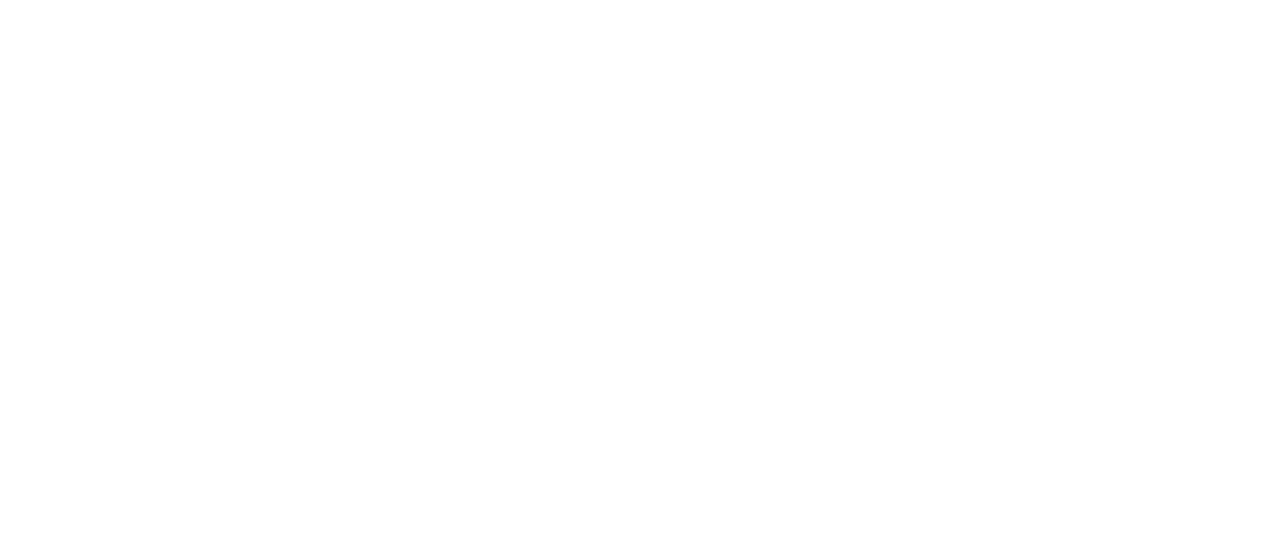
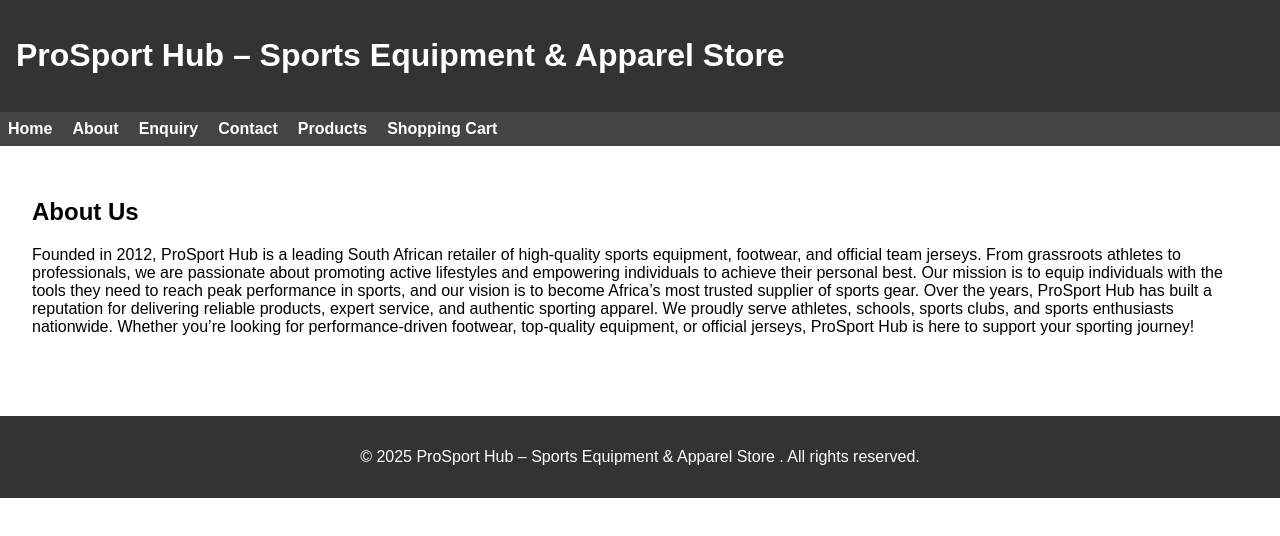
Before and after one commit to nuriyaakbar1/proposal, a plain HTML site: page about.html in a window 1280 px wide. Drawn offline with Linux system fonts and the light colour scheme.

Commit message:
Update about.html

```diff
--- a/about.html
+++ b/about.html
@@ -3,9 +3,85 @@
 <head>
     <meta charset="UTF-8">
     <meta name="viewport" content="width=device-width, initial-scale=1.0">
-    <title>About</title>
+    <title>About Us</title>
+    <style>
+        body {
+            font-family: Arial, sans-serif;
+            margin: 0;
+            padding: 0;
+        }
+        header {
+            background: #333;
+            color: white;
+            padding: 1em;
+        }
+        nav {
+            background: #444;
+            padding: 0.5em;
+        }
+        nav ul {
+            list-style: none;
+            margin: 0;
+            padding: 0;
+            display: flex;
+        }
+        nav ul li {
+            margin-right: 20px;
+        }
+        nav ul li a {
+            text-decoration: none;
+            color: white;
+            font-weight: bold;
+        }
+        nav ul li a:hover {
+            color: yellow;
+        }
+        main {
+            padding: 2em;
+        }
+        footer {
+            background: #333;
+            color: white;
+            text-align: center;
+            padding: 1em;
+            margin-top: 2em;
+        }
+    </style>
 </head>
 <body>
+    <header>
+        <h1>ProSport Hub – Sports Equipment & Apparel Store</h1>
+    </header>
 
+    <nav>
+        <ul>
+            <li><a href="index.html">Home</a></li>
+            <li><a href="about.html" class="active">About</a></li>
+            <li><a href="enquiry.html">Enquiry</a></li>
+            <li><a href="contact.html">Contact</a></li>
+            <li><a href="product.html">Products</a></li>
+            <li><a href="cart.html">Shopping Cart</a></li>
+        </ul>
+    </nav>
+
+    <main>
+        <h2>About Us</h2>
+        <p></p>
+
+        <p>
+
+            Founded in 2012, ProSport Hub is a leading South African retailer of high-quality sports equipment, footwear, and official team jerseys. From grassroots athletes to professionals, we are passionate about promoting active lifestyles and empowering individuals to achieve their personal best.
+
+            Our mission is to equip individuals with the tools they need to reach peak performance in sports, and our vision is to become Africa’s most trusted supplier of sports gear.
+
+
+            Over the years, ProSport Hub has built a reputation for delivering reliable products, expert service, and authentic sporting apparel. We proudly serve athletes, schools, sports clubs, and sports enthusiasts nationwide.
+
+            Whether you’re looking for performance-driven footwear, top-quality equipment, or official jerseys, ProSport Hub is here to support your sporting journey!</p>
+    </main>
+
+    <footer>
+        <p>&copy; 2025 ProSport Hub – Sports Equipment & Apparel Store . All rights reserved.</p>
+    </footer>
 </body>
 </html>
```
